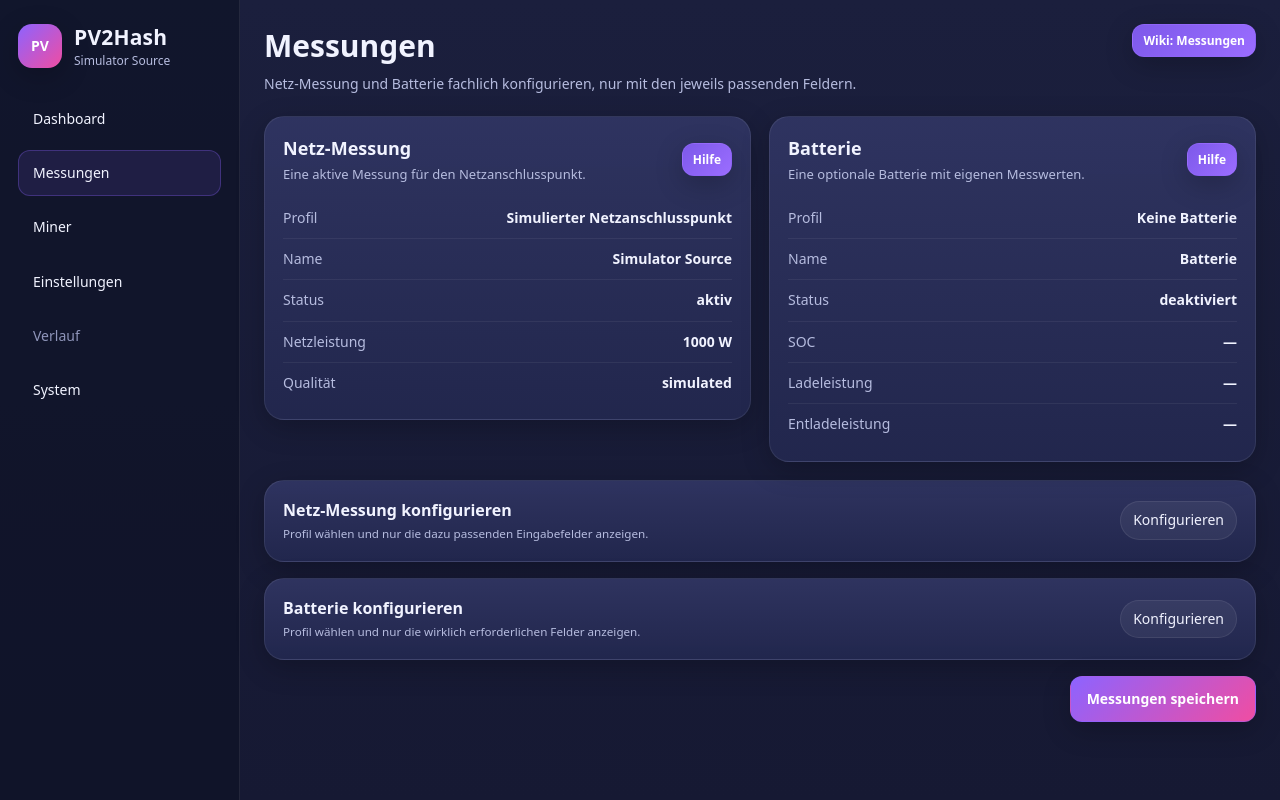
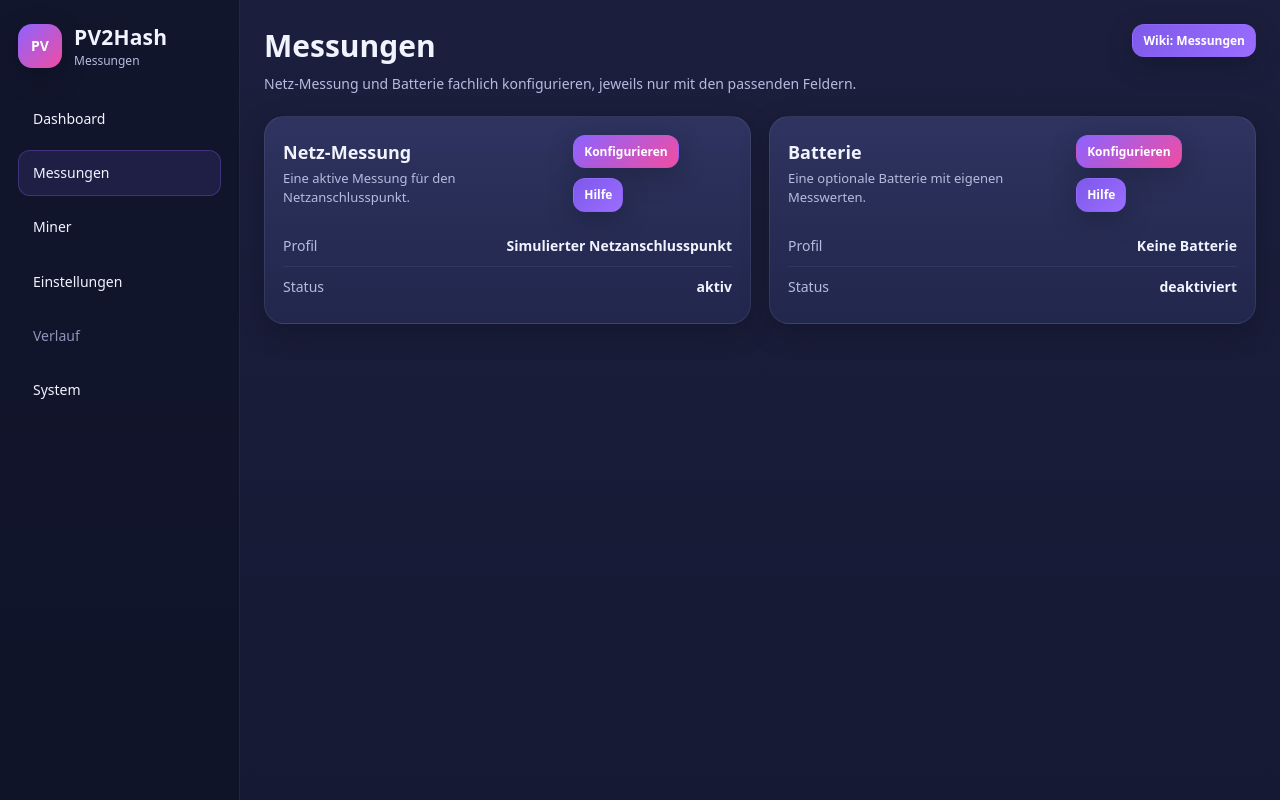
Before and after one commit to phlupp/pv2hash, a FastAPI app: page /sources in a window 1280 px wide. Run offline with FastAPI, Linux system fonts and the light colour scheme.

Commit message:
Refine measurements UI with profile-only summaries and inline block config

```diff
--- a/pv2hash/app.py
+++ b/pv2hash/app.py
@@ -111,6 +111,25 @@ def _resolve_sma_device_label(source_debug: dict | None) -> str | None:
         502: "SMA Energy Meter 2.0",
     }
     return known.get(susy_id_int, f"SMA Gerät (SUSy-ID {susy_id_int})")
+
+
+def _resolve_measurement_profile_label(source_type: str | None) -> str:
+    normalized = str(source_type or "simulator").strip().lower()
+    labels = {
+        "simulator": "Simulierter Netzanschlusspunkt",
+        "sma_meter_protocol": "SMA Energy Meter",
+    }
+    return labels.get(normalized, normalized or "Unbekannt")
+
+
+
+def _resolve_battery_profile_label(battery_type: str | None) -> str:
+    normalized = str(battery_type or "none").strip().lower()
+    labels = {
+        "none": "Keine Batterie",
+        "battery_modbus": "Modbus TCP Batterie",
+    }
+    return labels.get(normalized, normalized or "Unbekannt")
 
 
 def _parse_modbus_value_form(form, prefix: str) -> dict:
@@ -551,12 +570,17 @@ async def sources_page(request: Request):
     from pv2hash.netutils import get_local_ipv4_addresses
 
     source_debug = services.get_source_debug_info()
+    source_cfg = state.config["source"]
+    battery_cfg = state.config.get("battery", {})
+
     context = {
         "request": request,
-        "source": state.config["source"],
-        "battery": state.config.get("battery", {}),
+        "source": source_cfg,
+        "battery": battery_cfg,
         "snapshot": state.snapshot,
         "source_debug": source_debug,
+        "source_profile_label": _resolve_measurement_profile_label(source_cfg.get("type", "simulator")),
+        "battery_profile_label": _resolve_battery_profile_label(battery_cfg.get("type", "none")),
         "source_device_label": _resolve_sma_device_label(source_debug),
         "source_device_serial_number": source_debug.get("last_packet_serial_number") if source_debug else None,
         "source_device_susy_id": source_debug.get("last_packet_susy_id") if source_debug else None,
@@ -584,12 +608,11 @@ async def sources_page(request: Request):
 async def save_source(request: Request):
     form = await request.form()
 
-    source_type = form.get("source_type", "simulator")
-    source_name = form.get("source_name", "Source")
+    source_type = str(form.get("source_type", "simulator")).strip()
     source_enabled = form.get("source_enabled") == "on"
 
     state.config["source"]["type"] = source_type
-    state.config["source"]["name"] = source_name
+    state.config["source"]["name"] = _resolve_measurement_profile_label(source_type)
     state.config["source"]["enabled"] = source_enabled
     state.config["source"].setdefault("settings", {})
     state.config["source"]["settings"]["multicast_ip"] = form.get(
@@ -610,14 +633,22 @@ async def save_source(request: Request):
     )
     state.config["source"]["settings"]["device_ip"] = form.get("device_ip", "").strip()
     state.config["source"]["settings"]["debug_dump_obis"] = form.get("debug_dump_obis") == "on"
+    state.config["source"]["settings"]["simulator_import_power_w"] = _safe_float(
+        form.get("simulator_import_power_w", 1000.0), 1000.0
+    )
+    state.config["source"]["settings"]["simulator_export_power_w"] = _safe_float(
+        form.get("simulator_export_power_w", 10000.0), 10000.0
+    )
+    state.config["source"]["settings"]["simulator_ramp_rate_w_per_minute"] = _safe_float(
+        form.get("simulator_ramp_rate_w_per_minute", 600.0), 600.0
+    )
 
     battery_type = str(form.get("battery_type", "none")).strip()
-    battery_name = str(form.get("battery_name", "Batterie")).strip() or "Batterie"
-    battery_enabled = form.get("battery_enabled") == "on"
+    battery_enabled = (form.get("battery_enabled") == "on") and battery_type != "none"
 
     state.config.setdefault("battery", {})
     state.config["battery"]["type"] = battery_type
-    state.config["battery"]["name"] = battery_name
+    state.config["battery"]["name"] = _resolve_battery_profile_label(battery_type)
     state.config["battery"]["enabled"] = battery_enabled
     state.config["battery"].setdefault("settings", {})
     state.config["battery"]["settings"]["host"] = str(form.get("battery_host", "")).strip()
@@ -635,9 +666,8 @@ async def save_source(request: Request):
 
     save_config(state.config)
     logger.info(
-        "Source settings saved: type=%s name=%s battery_type=%s battery_enabled=%s",
+        "Source settings saved: type=%s battery_type=%s battery_enabled=%s",
         source_type,
-        source_name,
         battery_type,
         battery_enabled,
     )
--- a/pv2hash/templates/sources.html
+++ b/pv2hash/templates/sources.html
@@ -74,7 +74,7 @@
                 <div class="brand-mark">PV</div>
                 <div>
                     <div class="brand-title">PV2Hash</div>
-                    <div class="brand-subtitle">{{ source.name }}</div>
+                    <div class="brand-subtitle">Messungen</div>
                 </div>
             </div>
 
@@ -92,7 +92,7 @@
             <header class="topbar">
                 <div>
                     <h1>Messungen</h1>
-                    <p>Netz-Messung und Batterie fachlich konfigurieren, nur mit den jeweils passenden Feldern.</p>
+                    <p>Netz-Messung und Batterie fachlich konfigurieren, jeweils nur mit den passenden Feldern.</p>
                 </div>
                 <div class="topbar-actions">
                     {{ help_link(wiki_links.overview, 'Wiki: Messungen') }}
@@ -105,6 +105,7 @@
             </section>
             {% endif %}
 
+            <form method="post" action="/sources">
                 <section class="grid grid-2 measurement-summary-grid">
                     <article class="card measurement-summary-card">
                         <div class="card-head">
@@ -112,67 +113,32 @@
                                 <h2>Netz-Messung</h2>
                                 <p class="card-subtitle">Eine aktive Messung für den Netzanschlusspunkt.</p>
                             </div>
+                            <div class="topbar-actions">
+                                <button class="btn btn-small" type="button" data-toggle-target="nap-config-panel">Konfigurieren</button>
                                 {{ help_link(wiki_links.nap) }}
                             </div>
+                        </div>
+
                         <div class="kv compact-kv">
-                        <div class="kv-row"><span>Profil</span><strong>{{ 'SMA Energy Meter' if source_type == 'sma_meter_protocol' else 'Simulierter Netzanschlusspunkt' }}</strong></div>
-                        <div class="kv-row"><span>Name</span><strong>{{ source.name or '—' }}</strong></div>
+                            <div class="kv-row"><span>Profil</span><strong>{{ source_profile_label }}</strong></div>
                             <div class="kv-row"><span>Status</span><strong>{{ 'aktiv' if source.enabled else 'deaktiviert' }}</strong></div>
                             {% if source_type == 'sma_meter_protocol' %}
                             <div class="kv-row"><span>Gerät</span><strong>{{ source_device_label or '—' }}</strong></div>
                             <div class="kv-row"><span>Seriennummer</span><strong>{{ source_device_serial_number or '—' }}</strong></div>
                             <div class="kv-row"><span>SUSy-ID</span><strong>{{ source_device_susy_id or '—' }}</strong></div>
                             {% endif %}
-                        <div class="kv-row"><span>Netzleistung</span><strong>{% if snapshot %}{{ '%.0f'|format(snapshot.grid_power_w) }} W{% else %}—{% endif %}</strong></div>
-                        <div class="kv-row"><span>Qualität</span><strong>{{ snapshot.quality if snapshot else '—' }}</strong></div>
                         </div>
-                </article>
 
-                <article class="card measurement-summary-card">
-                    <div class="card-head">
-                        <div>
-                            <h2>Batterie</h2>
-                            <p class="card-subtitle">Eine optionale Batterie mit eigenen Messwerten.</p>
-                        </div>
-                        {{ help_link(wiki_links.battery) }}
-                    </div>
-                    <div class="kv compact-kv">
-                        <div class="kv-row"><span>Profil</span><strong>{{ 'Keine Batterie' if battery_type == 'none' else 'Modbus TCP Batterie' }}</strong></div>
-                        <div class="kv-row"><span>Name</span><strong>{{ battery.name if battery and battery.name is defined else 'Batterie' }}</strong></div>
-                        <div class="kv-row"><span>Status</span><strong>{{ 'aktiv' if battery and battery.enabled else 'deaktiviert' }}</strong></div>
-                        <div class="kv-row"><span>SOC</span><strong>{% if snapshot and snapshot.battery_soc_pct is not none %}{{ '%.1f'|format(snapshot.battery_soc_pct) }} %{% else %}—{% endif %}</strong></div>
-                        <div class="kv-row"><span>Ladeleistung</span><strong>{% if snapshot and snapshot.battery_charge_power_w is not none %}{{ '%.0f'|format(snapshot.battery_charge_power_w) }} W{% else %}—{% endif %}</strong></div>
-                        <div class="kv-row"><span>Entladeleistung</span><strong>{% if snapshot and snapshot.battery_discharge_power_w is not none %}{{ '%.0f'|format(snapshot.battery_discharge_power_w) }} W{% else %}—{% endif %}</strong></div>
-                    </div>
-                </article>
-            </section>
-
-            <form method="post" action="/sources">
-                <details class="card disclosure-card" id="nap-config-card">
-                    <summary class="disclosure-summary">
-                        <div>
-                            <strong>Netz-Messung konfigurieren</strong>
-                            <small>Profil wählen und nur die dazu passenden Eingabefelder anzeigen.</small>
-                        </div>
-                        <span class="summary-action">Konfigurieren</span>
-                    </summary>
-
-                    <div class="disclosure-body">
+                        <div class="measurement-config-panel top-gap" id="nap-config-panel" hidden>
                             <section class="card type-subcard">
                                 <div class="card-head">
                                     <div>
                                         <h2>Grunddaten</h2>
                                         <p class="card-subtitle">Hier wird festgelegt, wie der Netzanschlusspunkt gemessen wird.</p>
                                     </div>
-                                {{ help_link(wiki_links.nap) }}
                                 </div>
 
                                 <div class="form-grid">
-                                <label>
-                                    <span>Name</span>
-                                    <input type="text" name="source_name" value="{{ source.name }}">
-                                </label>
-
                                     <label>
                                         <span>Messprofil</span>
                                         <select name="source_type" id="sourceTypeSelect">
@@ -191,10 +157,29 @@
 
                             <section class="card type-subcard top-gap" data-source-types="simulator">
                                 <div class="card-head">
+                                    <div>
                                         <h2>Simulierter Netzanschlusspunkt</h2>
+                                        <p class="card-subtitle">Einfache lineare Simulation zwischen Netzbezug und Einspeisung.</p>
                                     </div>
-                            <div class="info-note">
-                                Für den Simulator sind aktuell keine weiteren Pflichtfelder auf dieser Seite nötig. Die Laufzeitwerte kommen aus dem Simulator-Profil im Backend.
+                                    {{ help_link(wiki_links.nap) }}
+                                </div>
+                                <div class="form-grid">
+                                    <label>
+                                        <span>Startwert Netzbezug (W)</span>
+                                        <input type="number" step="1" name="simulator_import_power_w" value="{{ source_settings.simulator_import_power_w if source_settings and source_settings.simulator_import_power_w is defined else 1000.0 }}">
+                                        <small class="help">Positiver Startwert für den simulierten Netzbezug.</small>
+                                    </label>
+
+                                    <label>
+                                        <span>Endwert Einspeisung (W)</span>
+                                        <input type="number" step="1" name="simulator_export_power_w" value="{{ source_settings.simulator_export_power_w if source_settings and source_settings.simulator_export_power_w is defined else 10000.0 }}">
+                                        <small class="help">Positiver Endwert für die simulierte Einspeisung.</small>
+                                    </label>
+
+                                    <label>
+                                        <span>Änderungsgeschwindigkeit (W / Minute)</span>
+                                        <input type="number" step="1" name="simulator_ramp_rate_w_per_minute" value="{{ source_settings.simulator_ramp_rate_w_per_minute if source_settings and source_settings.simulator_ramp_rate_w_per_minute is defined else 600.0 }}">
+                                    </label>
                                 </div>
                             </section>
 
@@ -258,34 +243,41 @@
                                     </label>
                                 </div>
                             </section>
+
+                            <div class="actions top-gap split">
+                                <span></span>
+                                <button class="btn" type="submit">Netz-Messung speichern</button>
                             </div>
-                </details>
+                        </div>
+                    </article>
 
-                <details class="card disclosure-card top-gap" id="battery-config-card">
-                    <summary class="disclosure-summary">
+                    <article class="card measurement-summary-card">
+                        <div class="card-head">
                             <div>
-                            <strong>Batterie konfigurieren</strong>
-                            <small>Profil wählen und nur die wirklich erforderlichen Felder anzeigen.</small>
+                                <h2>Batterie</h2>
+                                <p class="card-subtitle">Eine optionale Batterie mit eigenen Messwerten.</p>
                             </div>
-                        <span class="summary-action">Konfigurieren</span>
-                    </summary>
+                            <div class="topbar-actions">
+                                <button class="btn btn-small" type="button" data-toggle-target="battery-config-panel">Konfigurieren</button>
+                                {{ help_link(wiki_links.battery) }}
+                            </div>
+                        </div>
 
-                    <div class="disclosure-body">
+                        <div class="kv compact-kv">
+                            <div class="kv-row"><span>Profil</span><strong>{{ battery_profile_label }}</strong></div>
+                            <div class="kv-row"><span>Status</span><strong>{{ 'aktiv' if battery_type != 'none' and battery and battery.enabled else 'deaktiviert' }}</strong></div>
+                        </div>
+
+                        <div class="measurement-config-panel top-gap" id="battery-config-panel" hidden>
                             <section class="card type-subcard">
                                 <div class="card-head">
                                     <div>
                                         <h2>Grunddaten</h2>
                                         <p class="card-subtitle">Eine optionale Batterie mit eigenen Messwerten.</p>
                                     </div>
-                                {{ help_link(wiki_links.battery) }}
                                 </div>
 
                                 <div class="form-grid">
-                                <label>
-                                    <span>Name</span>
-                                    <input type="text" name="battery_name" value="{{ battery.name if battery and battery.name is defined else 'Batterie' }}">
-                                </label>
-
                                     <label>
                                         <span>Batterieprofil</span>
                                         <select name="battery_type" id="batteryTypeSelect">
@@ -296,7 +288,7 @@
                                     </label>
 
                                     <label class="checkbox-row">
-                                    <input type="checkbox" name="battery_enabled" {% if battery and battery.enabled %}checked{% endif %}>
+                                        <input type="checkbox" name="battery_enabled" id="batteryEnabledCheckbox" {% if battery and battery.enabled and battery_type != 'none' %}checked{% endif %}>
                                         <span>Batterie aktiviert</span>
                                     </label>
                                 </div>
@@ -356,12 +348,14 @@
                             {{ modbus_value_block('SOC', 'battery_soc', battery_soc) }}
                             {{ modbus_value_block('Ladeleistung', 'battery_charge_power', battery_charge) }}
                             {{ modbus_value_block('Entladeleistung', 'battery_discharge_power', battery_discharge) }}
+
+                            <div class="actions top-gap split">
+                                <span></span>
+                                <button class="btn" type="submit">Batterie speichern</button>
                             </div>
-                </details>
-
-                <div class="actions top-gap">
-                    <button class="btn" type="submit">Messungen speichern</button>
                         </div>
+                    </article>
+                </section>
             </form>
         </main>
     </div>
@@ -389,8 +383,43 @@
             update();
         }
 
+        function bindPanelToggles() {
+            document.querySelectorAll('[data-toggle-target]').forEach((button) => {
+                button.addEventListener('click', () => {
+                    const target = document.getElementById(button.getAttribute('data-toggle-target'));
+                    if (!target) {
+                        return;
+                    }
+                    const willShow = target.hidden;
+                    target.hidden = !willShow;
+                    button.textContent = willShow ? 'Konfiguration verbergen' : 'Konfigurieren';
+                });
+            });
+        }
+
+        function syncBatteryEnabled() {
+            const typeSelect = document.getElementById('batteryTypeSelect');
+            const enabledCheckbox = document.getElementById('batteryEnabledCheckbox');
+            if (!typeSelect || !enabledCheckbox) {
+                return;
+            }
+
+            const update = () => {
+                const noBattery = typeSelect.value === 'none';
+                if (noBattery) {
+                    enabledCheckbox.checked = false;
+                }
+                enabledCheckbox.disabled = noBattery;
+            };
+
+            typeSelect.addEventListener('change', update);
+            update();
+        }
+
         syncTypeSections('sourceTypeSelect', 'data-source-types');
         syncTypeSections('batteryTypeSelect', 'data-battery-types');
+        bindPanelToggles();
+        syncBatteryEnabled();
     </script>
 </body>
 </html>
```
Lines whose indentation alone changed are shown as unchanged.
